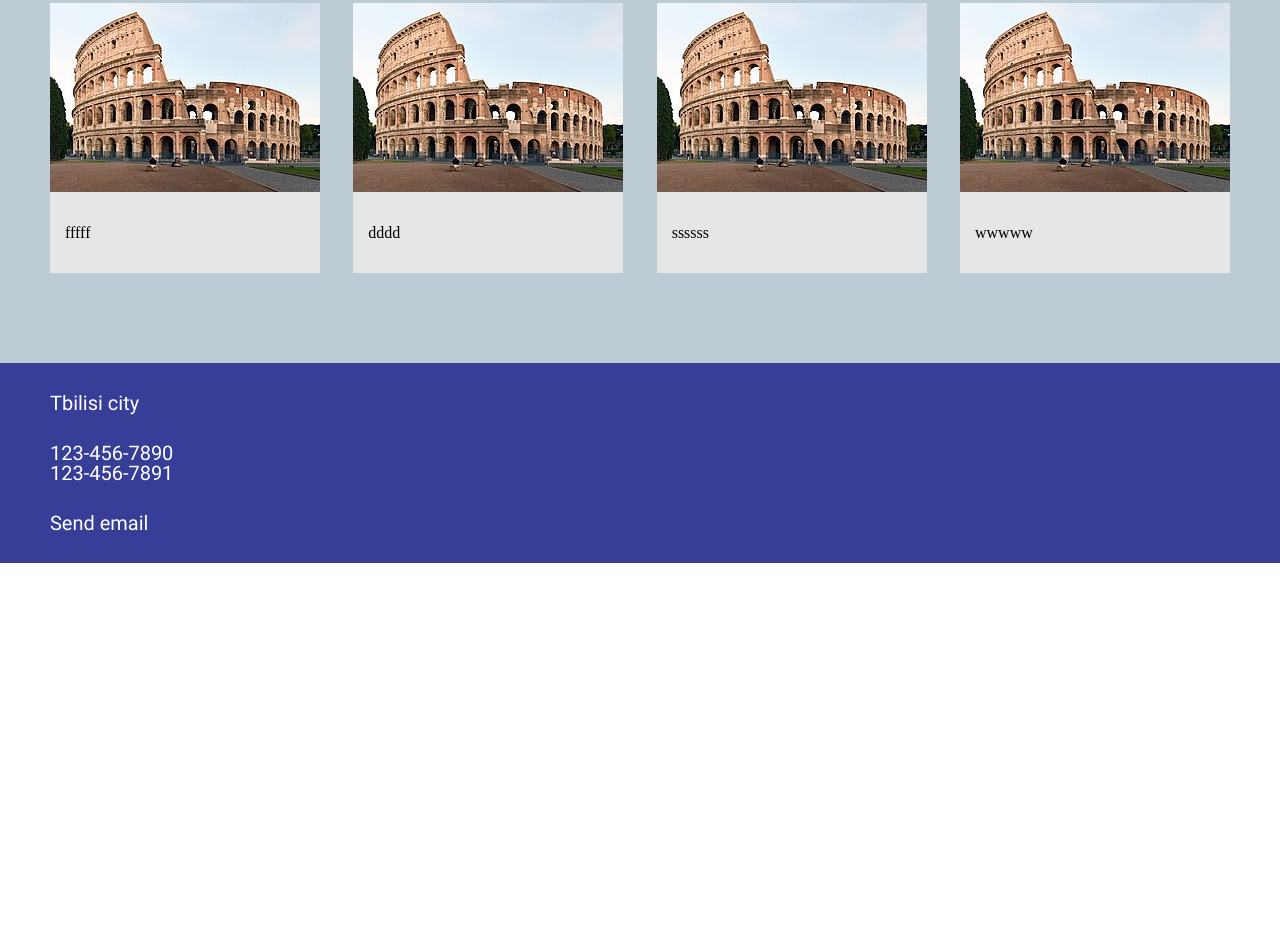
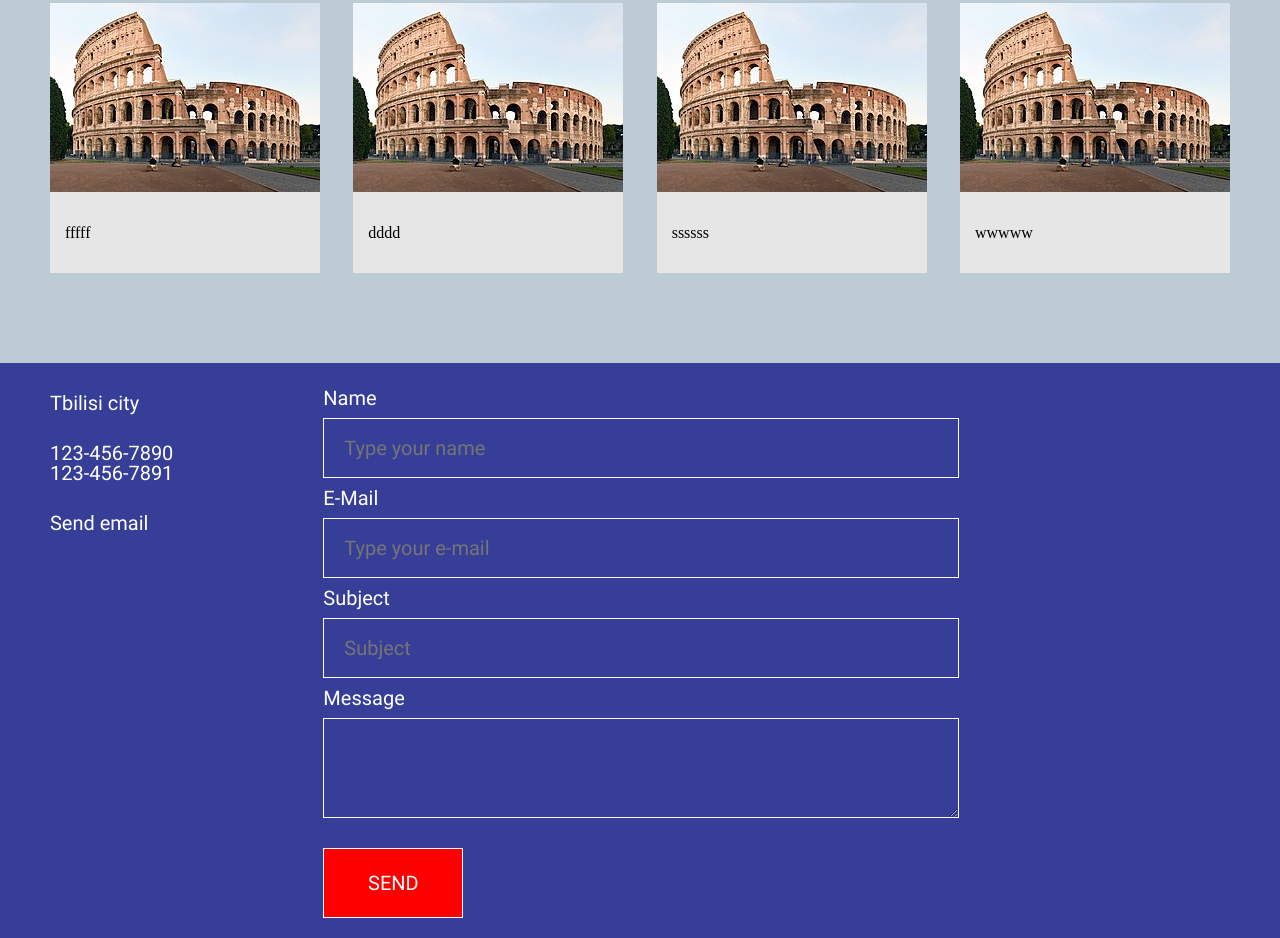
Before and after one commit to ArtFrontEnd/newproject, a plain HTML site: page index.html in a window 1280 px wide. Shown: the part 1393-2331 px from the top of the page. Before the commit the page ends 1956 px from the top, so only its background shows below. Drawn offline with Linux system fonts and the light colour scheme; files whose address does not match are found by name.

Commit message:
add features
add video input text a.d

```diff
--- a/assets/css/style.css
+++ b/assets/css/style.css
@@ -68,7 +68,7 @@ header{
 }
 .form-block{
 	display: flex;
-	justify-content: space-between;
+	justify-content: start;
 }
 .form-block .left-block .row{
 	display: block;
@@ -78,7 +78,52 @@ header{
 	font-family: "Roboto";
 	font-size: 20px;
 }
+.form-block .right-block{
+	padding-left: 150px;
+	padding-top: 25px;
+	width: 80%;
+}
+.form-block .form-group{
+	display: flex;
+	flex-direction: column;
+}
+.form-block .label{
+	text-transform: capitalize;
+	font-family: "Roboto";
+	font-size: 20px;
+	color: white;
+}
+.form-block .input{
+	padding-left: 20px;
+	background-color: transparent;
+	outline: none;
+	border: 1px solid white;
+	height: 60px;
+	font-size: 20px;
+	font-family: "Roboto";
+	color: white;
+	width: 80%;
+	margin: 10px 0;
+}
+.form-block .textarea{
+	padding-top: 20px;
+	height: 100px;
 
+}
+.right-block .send{
+	height: 70px;
+	width: 140px;
+	background-color: red;
+	outline: none;
+	border: 1px solid white;
+	font-size: 20px;
+	font-family: "Roboto";
+	text-transform: uppercase;
+	color: white;
+	margin-top: 20px;
+	margin-bottom: 20px;
+	cursor: pointer;
+}
 .nav-list{
 	display: inline-block;
 	vertical-align: middle;
--- a/index.html
+++ b/index.html
@@ -80,7 +80,8 @@
 	<div class="container videos-parent">
 		<iframe src="https://www.google.com/maps/embed?pb=!1m18!1m12!1m3!1d1489.4599443246334!2d44.803286358328236!3d41.700665092582675!2m3!1f0!2f0!3f0!3m2!1i1024!2i768!4f13.1!3m3!1m2!1s0x40440ce13d86816b%3A0x731ca70a90769058!2sDedaena%20Park%2C%20T&#39;bilisi!5e0!3m2!1sen!2sge!4v1685265421956!5m2!1sen!2sge" width="570" height="320" style="border:0;" allowfullscreen="" loading="lazy" referrerpolicy="no-referrer-when-downgrade">
 		</iframe>
-		<p class="part-video">dshfgsdhjf<span>111111111111</span>gsdhjfgdsjhgfdshjgfdsgfhj</p>
+		<iframe width="570" height="320" src="https://www.youtube.com/embed/Qhah8P-t6DI" title="YouTube video player" frameborder="0" allow="accelerometer; autoplay; clipboard-write; encrypted-media; gyroscope; picture-in-picture; web-share" allowfullscreen>
+		</iframe>
 	</div>
 </section>
 <section class="container-fuild article-box">
@@ -138,7 +139,19 @@
 			</div>
 		</div>
 		<div class="right-block">
-
+			<form action="#" type="#" class="form-class">
+				<div class="form-group">
+					<label for="name" class="label">name</label>
+					<input class="input" id="name" type="text" placeholder="Type your name">
+					<label for="e-mail" class="label">e-mail</label>
+					<input class="input" id="e-mail" type="text" placeholder="Type your e-mail">
+					<label for="subject" class="label">subject</label>
+					<input class="input" id="subject" type="text" placeholder="Subject">
+					<label for="message" class="label">message</label>
+					<textarea class="input textarea" id="message" type="text"></textarea>
+				</div>
+				<button class="send">send</button>
+			</form>
 		</div>
 	</div>
 </section>
```
